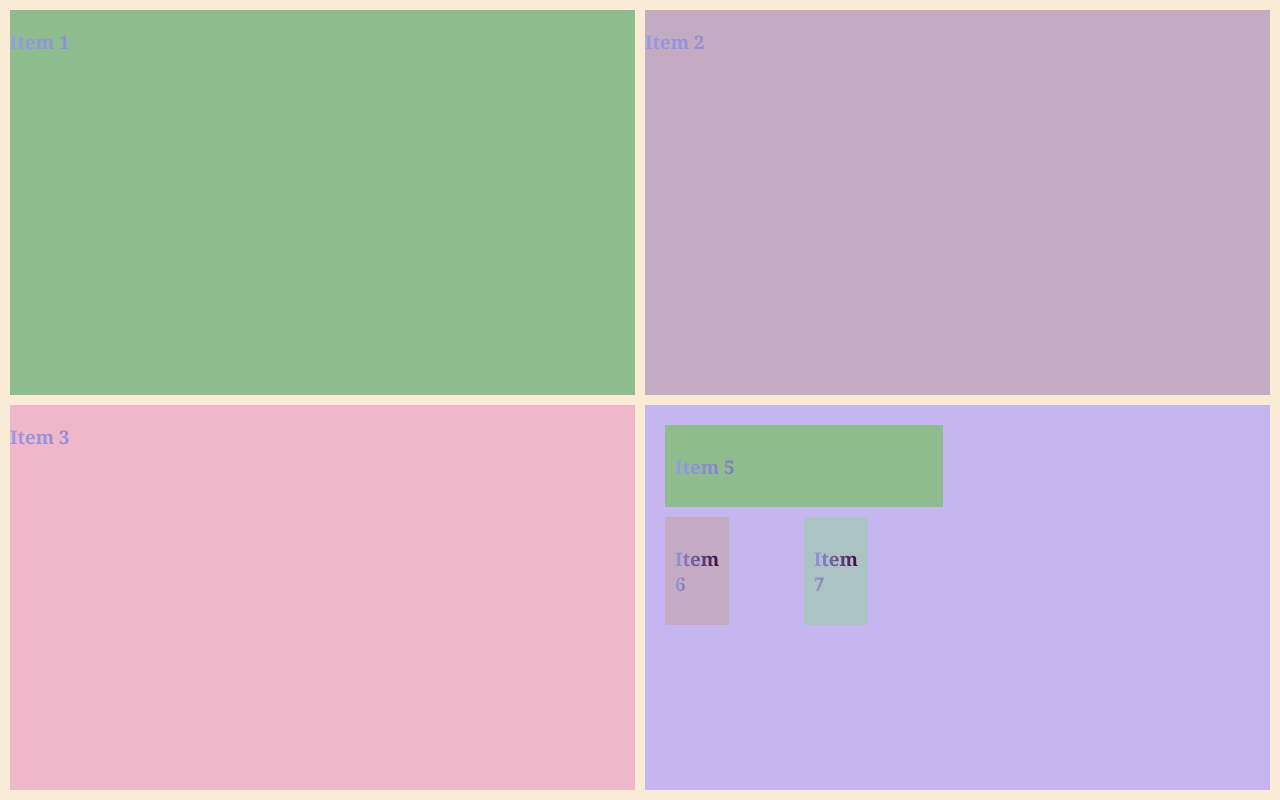
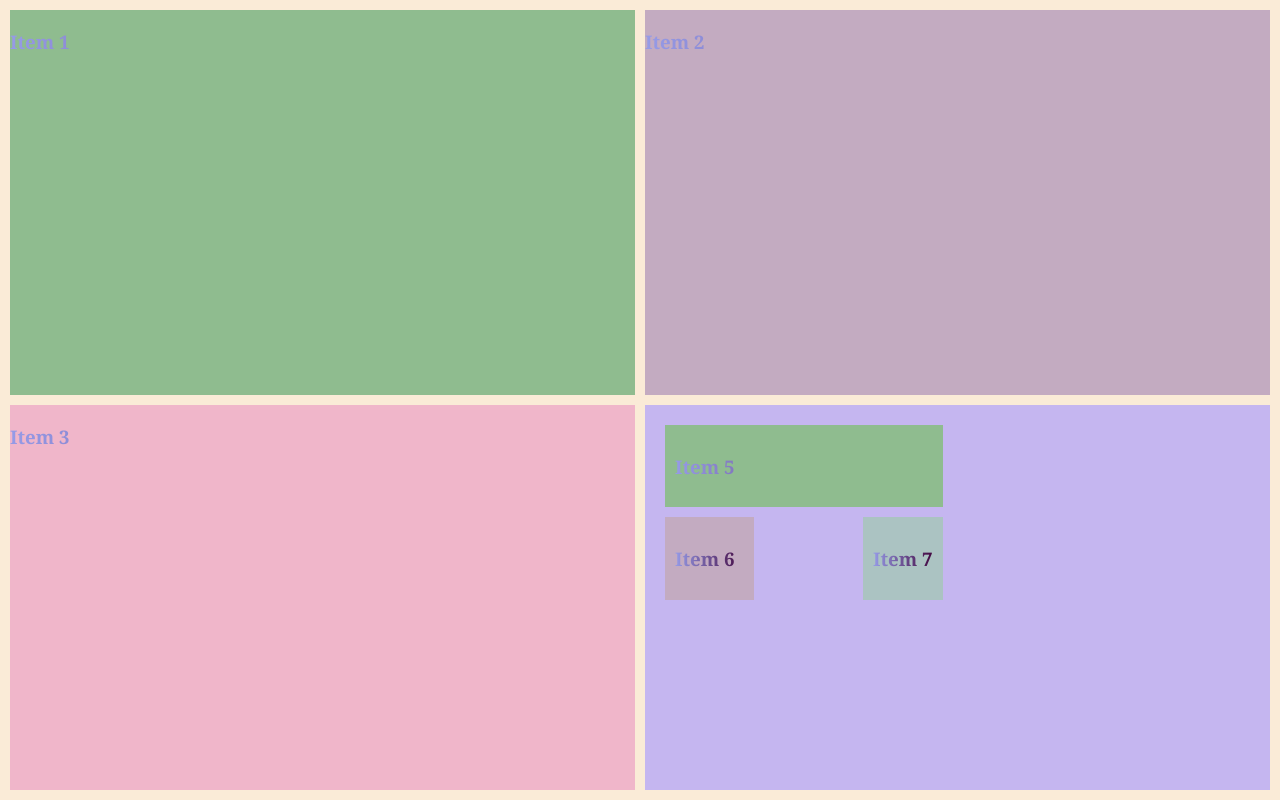
Before and after one commit to fernicortlo/CheatSheet_HTML_A01026613, a plain HTML site: page 4_css_grid.html in a window 1280 px wide. Drawn offline with Linux system fonts and the light colour scheme.

Commit message:
css grid 4

```diff
--- a/4_css_grid.css
+++ b/4_css_grid.css
@@ -46,10 +46,9 @@ body, html{
 
 #gridlayout{
     padding: 10px;
-    height: 10vh;
+    height: 1vh;
     display: grid;
-    grid-template-columns: repeat(4, 1fr);
-    grid-template-rows: repeat(4, 1fr);
+    grid-template-columns: repeat(2, 1fr);
     gap: 10px;
     /* grid-template-areas:
     'header header header header'
```
